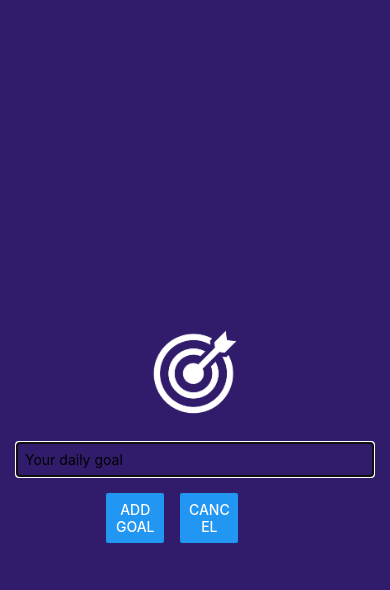
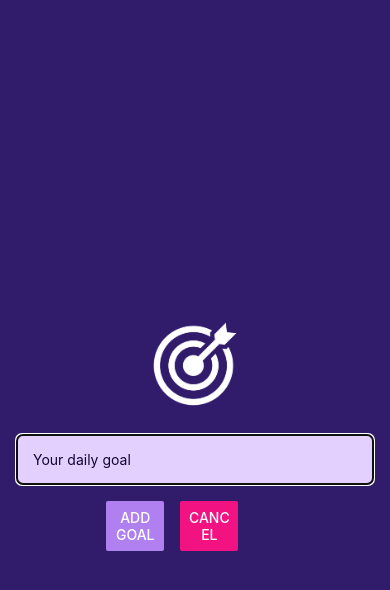
Before and after one commit to answebdev/react-native-max, a React Native app: screen / in a window 390 px wide. Both pictures are taken after a click on the button "ADD NEW GOAL". Shown: the top 590 px of the page. Built offline with nearby package versions, Linux system fonts and the light colour scheme.

Commit message:
add StatusBar component

```diff
--- a/App.js
+++ b/App.js
@@ -2,6 +2,7 @@
 import { StyleSheet, View, FlatList, Button } from 'react-native';
 import GoalItem from './components/GoalItem';
 import GoalInput from './components/GoalInput';
+import { StatusBar } from 'expo-status-bar';
 
 // Video: https://www.youtube.com/watch?v=VozPNrt-LfE
 // Starting project: https://github.com/academind/react-native-practical-guide-code/blob/02-basics/extra-files/starting-project.zip
@@ -49,9 +50,11 @@
   }
 
   return (
+    <>
+      <StatusBar style='light' />
       <View style={styles.appContainer}>
         {/* This button controls the modal visibility (see modal in GoalInput.js): */}
-      <Button title='Add New Goal' color='#5e0acc' onPress={startAddGoalHandler} />
+        <Button title='Add New Goal' color='#a065ec' onPress={startAddGoalHandler} />
         <GoalInput visible={modalIsVisible} onAddGoal={addGoalHandler} onCancel={endAddGoalHandler} />
         <View style={styles.goalsContainer}>
           <FlatList
@@ -72,6 +75,7 @@
           />
         </View>
       </View>
+    </>
   );
 }
 
@@ -80,7 +84,8 @@
     flex: 1,
     paddingTop: 50,
     // This means padding on left and right:
-    paddingHorizontal: 16
+    paddingHorizontal: 16,
+    backgroundColor: '#1e085a'
   },
   goalsContainer: {
     flex: 5
--- a/components/GoalInput.js
+++ b/components/GoalInput.js
@@ -32,10 +32,10 @@
                 />
                 <View style={styles.buttonContainer}>
                     <View style={styles.button}>
-                        <Button title='Add Goal' onPress={addGoalHandler} />
+                        <Button title='Add Goal' onPress={addGoalHandler} color='#b180f0' />
                     </View>
                     <View style={styles.button}>
-                        <Button title='Cancel' onPress={props.onCancel} />
+                        <Button title='Cancel' onPress={props.onCancel} color='#f31282' />
                     </View>
                 </View>
             </View>
@@ -60,9 +60,12 @@
     },
     textInput: {
         borderWidth: 1,
-        borderColor: '#cccccc',
+        borderColor: '#e4d0ff',
+        backgroundColor: '#e4d0ff',
+        color: '#120438',
+        borderRadius: 6,
         width: '100%',
-        padding: 8
+        padding: 16
     },
     buttonContainer: {
         marginTop: 16,
@@ -73,4 +76,4 @@
         // Margin left and right:
         marginHorizontal: 8
     }
-});
+});;
```
Lines whose indentation alone changed are shown as unchanged.
